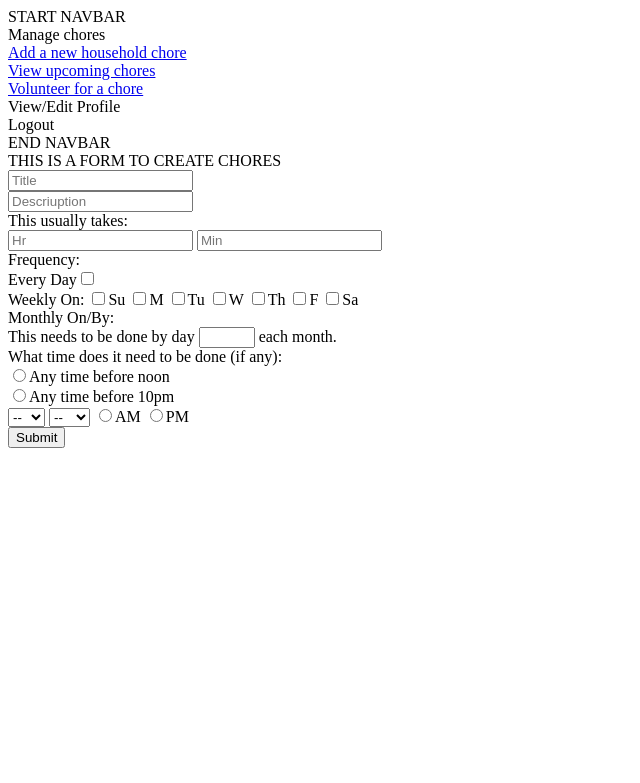
After one commit to ewoodworth/HappyHome, a Flask app: page /newchore in a window 1280 px wide. The commit adds this page. Shown: the top 783 px of the page, without its empty margins (0-640 px from the left). Run offline with Flask 2, Linux system fonts and the light colour scheme.

Commit message:
Refactored. Moved functions out of server file. Created db and api mangers.

```diff
--- a/server.py
+++ b/server.py
@@ -5,11 +5,13 @@ from flask_debugtoolbar import DebugToolbarExtension
 
 from model import connect_to_db, db, User, Address, Chore, Userchore
 
-import requests
+
 
 import random
 
 import os
+
+import dbwrangler
 
 
 app = Flask(__name__)
@@ -21,16 +23,6 @@ app.secret_key = "S33KR1T"
 # This is horrible. Fix this so that, instead, it raises an error.
 app.jinja_env.undefined = StrictUndefined
 app.jinja_env.auto_reload=True
-
-
-def genkey(n):
-    """Generate a pseudorandom n-digit key"""
-    randkey=""
-    seedstring="01234567890!@#$%^&*()_+~{}|:<>?QWERTYUIOPASDFGHJKLZXCVNBM<>qwertyuiopasdfhgjklzxcvbnm"
-    for i in range(n):
-        rando = random.choice(seedstring)
-        randkey = randkey+rando
-    return randkey
 
 @app.route('/')
 def index():
@@ -93,35 +85,16 @@ def new_address():
 @app.route('/process_address', methods=['POST'])
 def process_address():
     """Add address to user account"""
-    #prep address for inclusion in API query
     address = request.form.get("address")
     apartment = request.form.get("apartment")
     city =  request.form.get("city")
     state =  request.form.get("state")
     zipcode = request.form.get("zipcode")
-    #concatenate user input for API query
-    address = address.replace(" ", "+")
-    geocode_string = address +"+"+ city +"+"+ state +"+"+ zipcode
-    google_key = os.environ['GOOGLE_MAPS_GEOCODING']
-    #Make google give me a JSON object
-    r = requests.get(
-    "https://maps.googleapis.com/maps/api/geocode/json?address="+geocode_string+"&key="+google_key)
-    address_json = r.json()
-    #parse JSON for latitutde and longitude
-    latitude = address_json[u'results'][0][u'geometry'][u'location'][u'lat']
-    longitude = address_json[u'results'][0][u'geometry'][u'location'][u'lng']
-    standard_address = address_json[u'results'][0][u'formatted_address']
-    #See if the address is already here, if not, add it
-    address = Address.query.filter_by(standard_address=standard_address,
-              apartment=apartment).first()
-    if not address:
-        address =  Address(standard_address=standard_address, latitude=latitude,
-                       longitude=longitude, apartment=apartment)
-        db.session.add(new_address)
-        db.session.commit()
-    user = User.query.filter_by(email=session["user_id"]).first()
-    user.address = address.address_id
-    db.session.commit()
+
+    apiapijoyjoy.validate_address(address, apartment, city, state, zipcode)
+    #this^ returns address_list
+    dbwrangler.newaddress(address_list)
+
     return redirect("/")
 
 @app.route('/accept_address')
@@ -132,20 +105,19 @@ def accept_address():
 @app.route('/newchore')
 def createchore():
     """Create a new task for your household"""
-    return render_template("newchore.html")
+    days_list = ['Su', 'M', 'T', 'W', 'Th', 'F', 'Sa']
+    return render_template("newchore.html", days_list=days_list)
 
 @app.route('/newchore', methods=['POST'])
 def newchore():
     """Process new chore"""
     name = request.form.get("chore_name")
     description = request.form.get("chore_description")
-    duration_hours = request.form.get("duration_hours")
-    duration_minutes = request.form.get("duration_minutes")
+    duration_hours = request.form.get("duration_hours") or 0
+    duration_minutes = request.form.get("duration_minutes") or 0
     #Are these conditionals the best way to deal with null/None in form data?
-    if duration_hours:
-        duration_minutes = (int(duration_hours) * 60 + int(duration_minutes))
-    else:
-        duration_minutes = int(duration_minutes)
+    duration_minutes = (int(duration_hours) * 60 + int(duration_minutes))
+    #TTD FORCE USER TO ANSWER ONE OF THE FOLLOWING THINGS
     everyday = request.form.get("everyday")
     dayofweek = request.form.get("dayofweek")
     date = request.form.get("date")
@@ -160,20 +132,21 @@ def newchore():
     ampm = request.form.get("ampm")
     by_time = ""
     #^This may come back to bite me!!!
-    if ampm:
-        by_time = ampm
-    if by_min:
-        by_time = by_min + by_time
-    if by_hour:
-        by_time = by_hour + by_time
+    #Number these types. Maybe.
+    by_time = by_hour + by_min + ampm
     #Sooo... what if I slip a string field in postgres, an integer. Whose typing wins?
-    new_chore =  Chore(name=name, description=description, duration_minutes=duration_minutes,
-                 frequency=frequency , by_time = by_time)
+    new_chore =  Chore(name=name,
+                 description=description,
+                 duration_minutes=duration_minutes,
+                 frequency=frequency,
+                 by_time = by_time)
     db.session.add(new_chore)
     db.session.commit()
     user = User.query.filter_by(email=session["user_id"]).first()
-    new_userchore = Userchore(user_id=user.user_id, address_id=user.address, task_id=new_chore.chore_id)
-
+    new_userchore = Userchore(user_id=user.user_id, address_id=user.address,
+                    task_id=new_chore.chore_id)
+    db.session.add(new_userchore)
+    db.session.commit()
     return redirect("/")
 
 @app.route('/acceptchore')
--- a/templates/base.html
+++ b/templates/base.html
@@ -1,11 +1,18 @@
 <html>
-<head>{% block head %}
+<head>
+    {% block head %}
     <title></title>
     {% endblock %}
 </head>
 <body>
-    THIS IS THE BASE LAYER
-    <br>
+    START NAVBAR<br>
+    Manage chores<br>
+    <a href="/newchore">Add a new household chore</a><br>
+    <a href="/upcomingtasks">View upcoming chores</a><br>
+    <a href="/takeachore">Volunteer for a chore</a><br>
+    View/Edit Profile<br>
+    Logout<br>
+    END NAVBAR<br>
 {% block body %}
 {% endblock %}
 </body>
--- a/templates/dashboard.html
+++ b/templates/dashboard.html
@@ -1,10 +1,4 @@
 {% extends 'base.html' %}
 {% block body %}
     THIS IS THE DASHBOARD
-    Manage chores<br>
-    <a href="/newchore">Add a new household chore</a><br>
-    <a href="/upcomingtasks">View upcoming chores</a><br>
-    <a href="/takeachore">Volunteer for a chore</a><br>
-    View/Edit Profile<br>
-    Logout<br>
 {% endblock %}
--- /dev/null
+++ b/templates/newchore.html
@@ -0,0 +1,53 @@
+{% extends 'base.html' %}
+{% block body %}
+    THIS IS A FORM TO CREATE CHORES
+    <form action="/newchore" method="POST">
+        <input type="text" name="chore_name" placeholder="Title" required>
+        <br>
+        <input type="text" name="chore_description" placeholder="Descriuption" required>
+        <br>
+        This usually takes:
+        <br>
+        <input type="text" name="duration_hours" placeholder="Hr">
+        <input type="text" name="duration_minutes" placeholder="Min" required>
+        <br>
+        Frequency:
+        <br>
+        Every Day<input type="checkbox" name="everyday">
+        <br>
+        Weekly On:
+        <input type="checkbox" name="dayofweek" value="0">Su
+        <input type="checkbox" name="dayofweek" value="1">M
+        <input type="checkbox" name="dayofweek" value="2">Tu
+        <input type="checkbox" name="dayofweek" value="3">W
+        <input type="checkbox" name="dayofweek" value="4">Th
+        <input type="checkbox" name="dayofweek" value="5">F
+        <input type="checkbox" name="dayofweek" value="6">Sa
+        <br>
+        Monthly On/By:
+        <br>This needs to be done by day
+        <input type="number" name="date" min="1" max="31"> each month.
+        <br>
+        What time does it need to be done (if any):
+        <br>
+        <input type="radio" name="ampm" value="am">Any time before noon
+        <br>
+        <input type="radio" name="ampm" value="pm">Any time before 10pm
+        <br>
+        <select name="by_hour">
+            <option value="">--</option>
+            {% for item in range(12) %}
+            <option value={{item+1}}>{{item+1}}</option>
+            {% endfor %}
+        </select>
+        <select name="by_min">
+            <option value="">--</option>
+            <option value="00">:00</option>
+            <option value="30">:30</option>
+        </select>
+        <input type="radio" name="ampm" value="am">AM
+        <input type="radio" name="ampm" value="pm">PM
+        <br>
+        <input type="submit" value="Submit">
+    </form>
+{% endblock %}
```
Also changed, not shown: apiapijoyjoy.py (added, +32 -0 lines), dbwrangler.py (added, +12 -0 lines), eventform.html (added, +87 -0 lines), model.py (+7 -2 lines).
